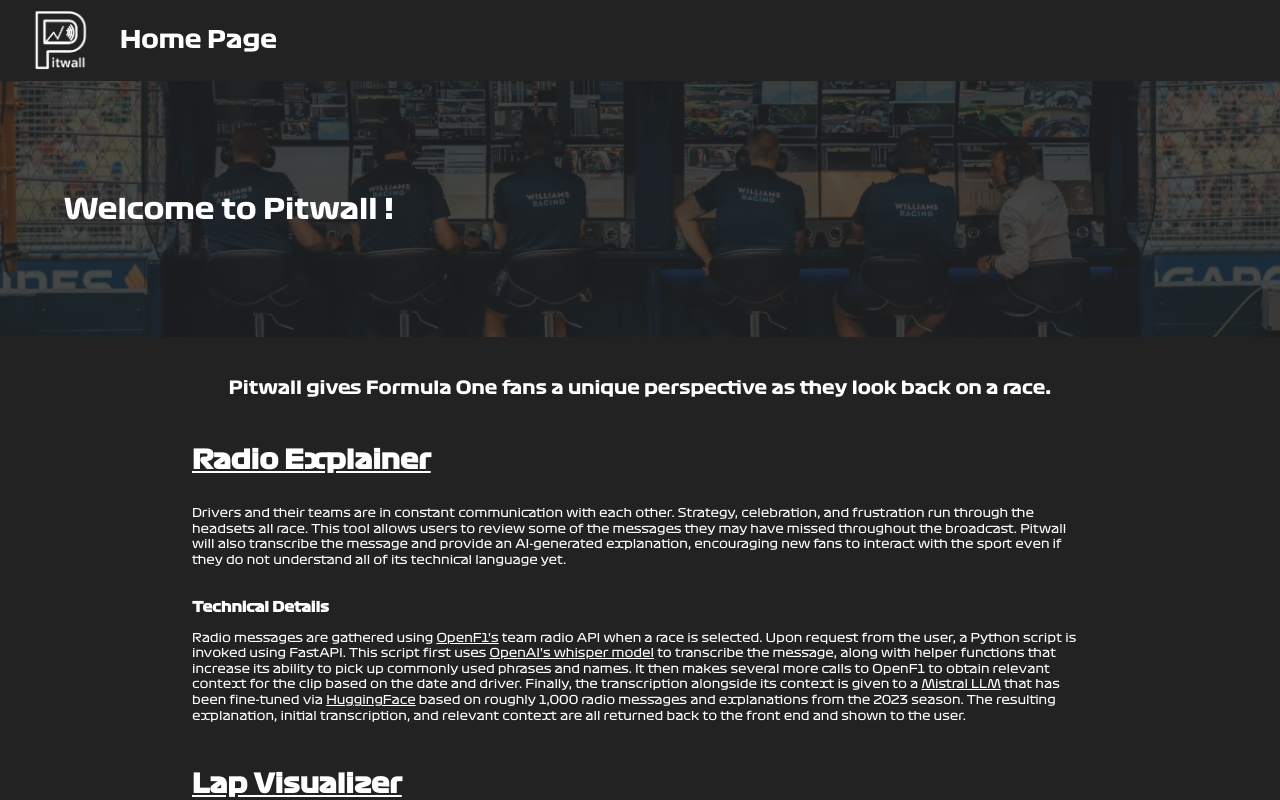
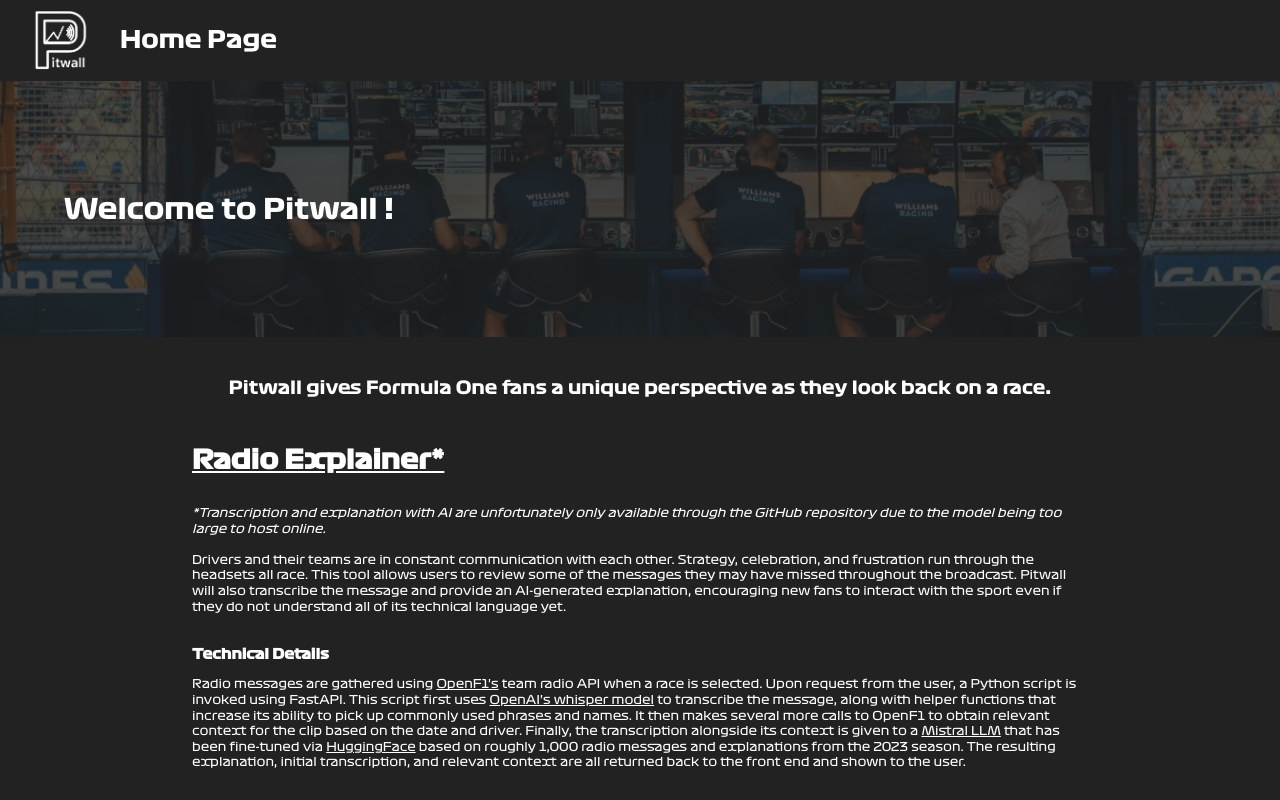
Before and after one commit to jwwylie1/f1-explainer, a React (Vite) app: page / in a window 1280 px wide. Shown: the top 800 px of the page. Built offline with nearby package versions, Linux system fonts and the light colour scheme.

Commit message:
add disclaimer

```diff
--- a/src/HomePage.jsx
+++ b/src/HomePage.jsx
@@ -18,8 +18,12 @@ function HomePage({ sessionKey, setSessionKey}) {
     <div className='index-body'>
 
       <h1 className="index-title center">Pitwall gives Formula One fans a unique perspective as they look back on a race.</h1>
-      <Link to="/radio-explainer" className='index-link'>Radio Explainer</Link>
+      <Link to="/radio-explainer" className='index-link'>Radio Explainer*</Link>
       <br/>
+      <i>*Transcription and explanation with AI are unfortunately only available
+        through the GitHub repository due to the model being too large to host online.
+      </i>
+      <br/><br/>
       Drivers and their teams are in constant communication with each other. Strategy,
       celebration, and frustration run through the headsets all race. This tool allows
       users to review some of the messages they may have missed throughout the broadcast.
```
